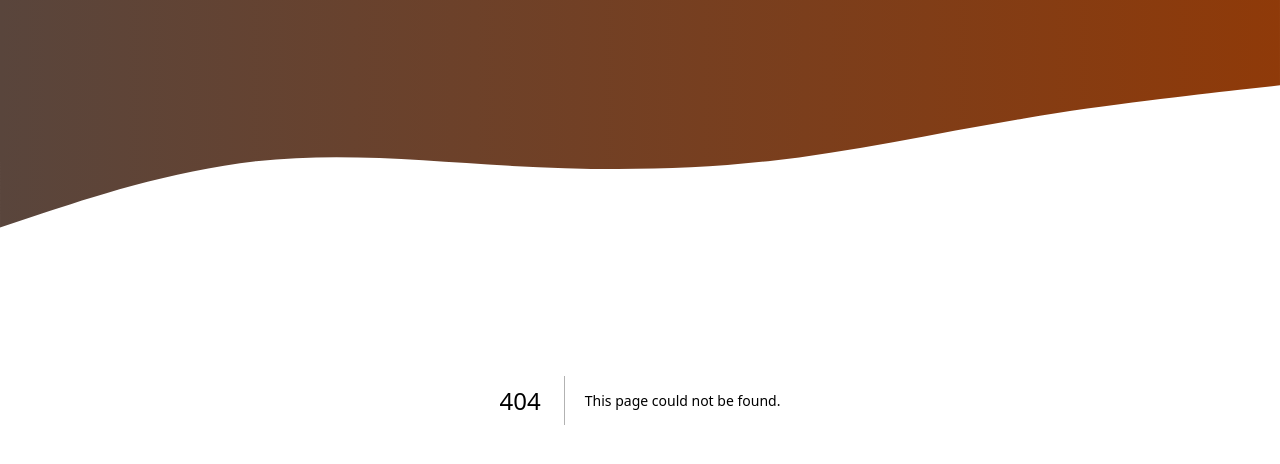
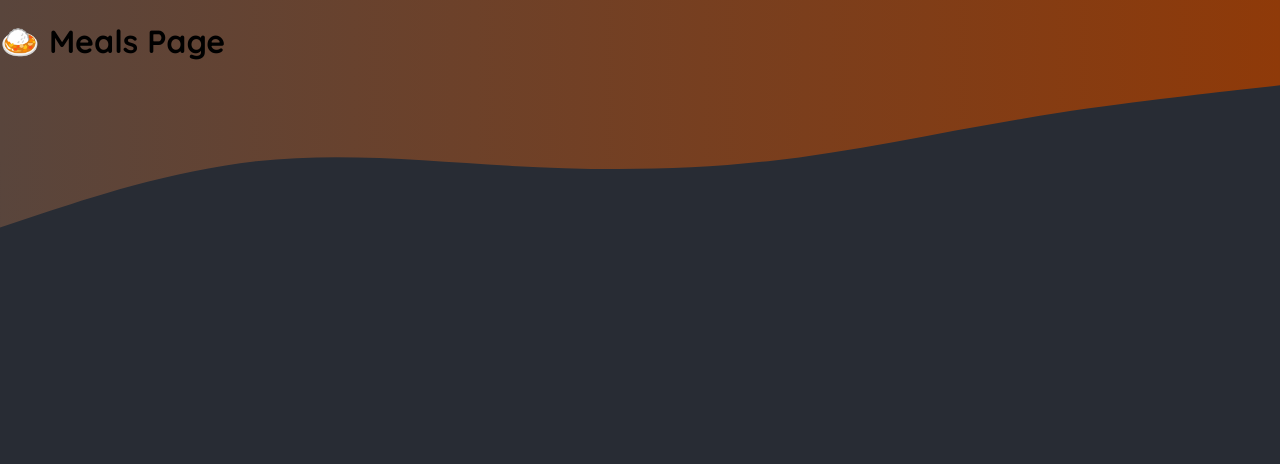
Before and after one commit to kazvee/foodies-next, a Next.js app: page /meals in a window 1280 px wide. Before the commit this address had no page. Shown: the top 464 px of the page. Built offline with nearby package versions, Linux system fonts and the light colour scheme.

Commit message:
Add route to Meals page

```diff
--- /dev/null
+++ b/app/meals/page.js
@@ -0,0 +1,5 @@
+const MealsPage = () => {
+  return <h1>🍛 Meals Page</h1>;
+};
+
+export default MealsPage;
```
